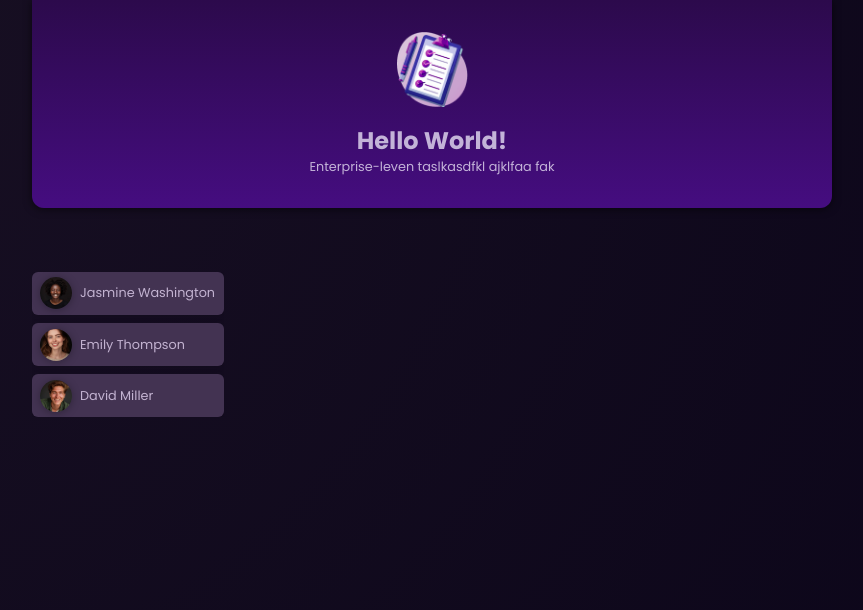
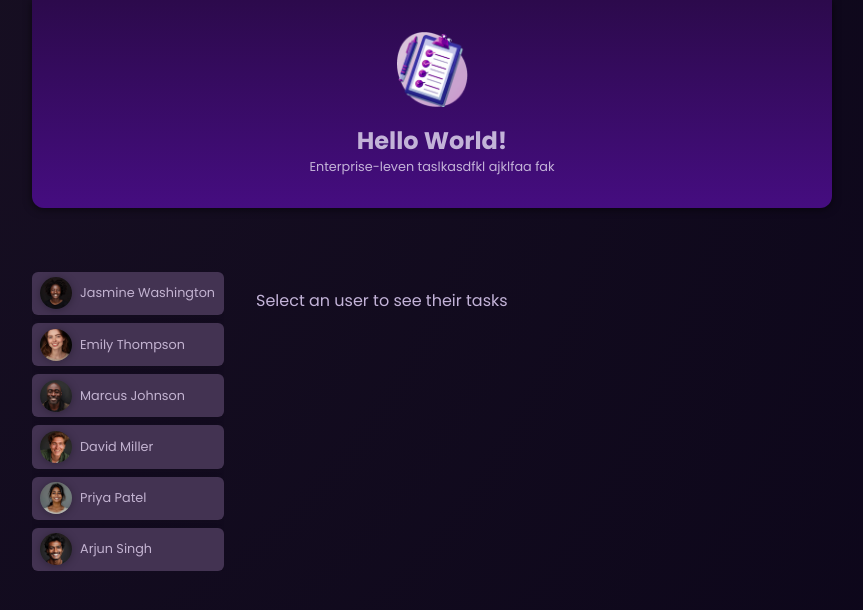
Before and after one commit to Mrama12/angular-starting-project, an Angular app: page / in a window 1280 px wide. Shown: the top 610 px of the page, without its empty margins (208-1071 px from the left). Built offline with nearby package versions, Linux system fonts and the light colour scheme.

Commit message:
Use @for and @if

```diff
--- a/src/app/app.component.html
+++ b/src/app/app.component.html
@@ -2,30 +2,18 @@
 
 <main>
   <ul id="users">
+    @for (user of users; track user.id) {
       <li>
         <app-user
-        [id]="users[0].id"
-        [avatar]="users[0].avatar"
-        [name]="users[0].name"
+          [user]="user"
           (selectAction)="onSelectUser($event)"
         />
       </li>
-    <li>
-      <app-user
-        [id]="users[1].id"
-        [avatar]="users[1].avatar"
-        [name]="users[1].name"
-        (selectAction)="onSelectUser($event)"
-      />
-    </li>
-    <li>
-      <app-user
-        [id]="users[3].id"
-        [avatar]="users[3].avatar"
-        [name]="users[3].name"
-        (selectAction)="onSelectUser($event)"
-      />
-    </li>
+    }
   </ul>
+  @if (selectedName) {
     <app-tasks [userName]=selectedName></app-tasks>
+  } @else {
+    <p>Select an user to see their tasks</p>
+  }
 </main>
--- a/src/app/app.component.ts
+++ b/src/app/app.component.ts
@@ -14,7 +14,7 @@ import { DUMMY_USERS } from './dummy-users';
 
 export class AppComponent {
   users = DUMMY_USERS;
-  selectedName = '';
+  selectedName?: string;
 
   onSelectUser(name: string) {
     this.selectedName = name;
--- a/src/app/user/user.component.html
+++ b/src/app/user/user.component.html
@@ -1,9 +1,9 @@
 <div>
   <button (click)="onSelectedUser()">
     <img [src]="imagePath"
-          [alt]="name">
+          [alt]="user.name">
     <span>
-      {{name}}
+      {{user.name}}
     </span>
   </button>
 </div>
--- a/src/app/user/user.component.ts
+++ b/src/app/user/user.component.ts
@@ -1,4 +1,16 @@
 import { Component, EventEmitter, Input, Output } from '@angular/core';
+
+// type User = {
+//   id: string,
+//   name: string,
+//   avatar: string,
+// };
+
+interface User {
+  id: string,
+  name: string,
+  avatar: string,
+};
 
 @Component({
   selector: 'app-user',
@@ -8,9 +20,7 @@ import { Component, EventEmitter, Input, Output } from '@angular/core';
 })
 
 export class UserComponent {
-  @Input({required: true}) id!: string;
-  @Input({required: true}) avatar!: string;
-  @Input({required: true}) name!: string;
+  @Input({required: true}) user!: User;
   @Output() selectAction = new EventEmitter<string>();
 
   // Modern signals (adding input & output)
@@ -19,10 +29,10 @@ export class UserComponent {
   // select = output<string>();
 
   get imagePath() {
-    return 'assets/users/' + this.avatar;
+    return 'assets/users/' + this.user.avatar;
   }
 
   onSelectedUser() {
-    this.selectAction.emit(this.name);
+    this.selectAction.emit(this.user.name);
   }
 }
```
Lines whose indentation alone changed are shown as unchanged.
